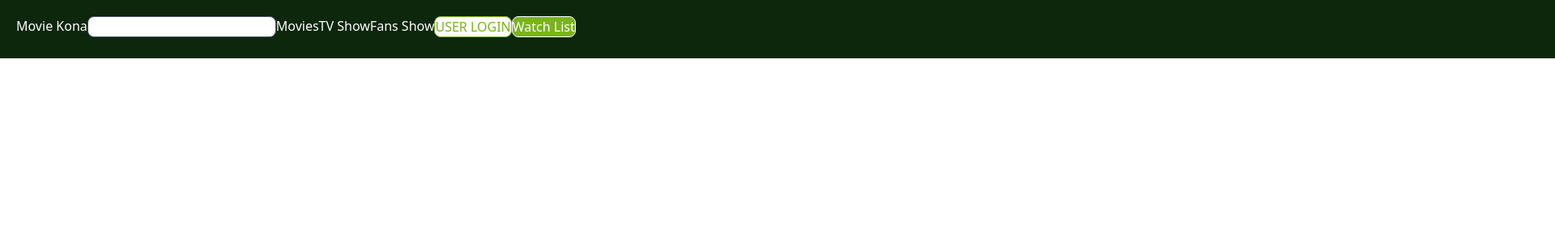
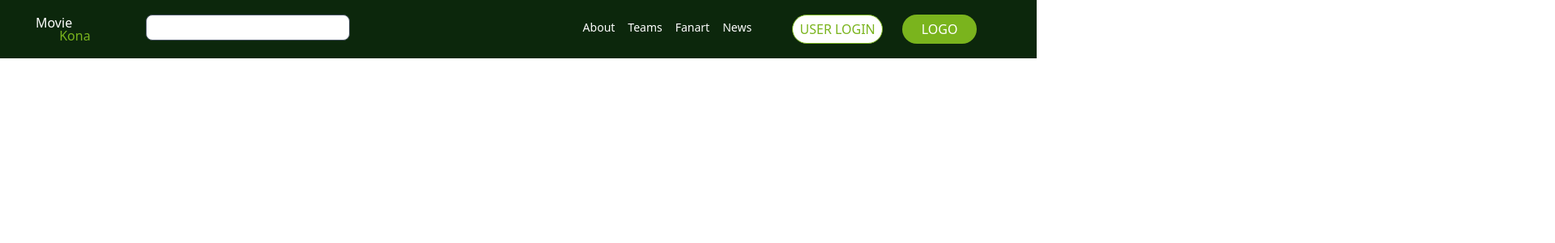
Before and after one commit to anandhusb444/MovieApplicationUI, a React (Vite) app: page / in a window 1280 px wide. Shown: the top 300 px of the page at 81% size, 1920 px wide, since content can reach past the window. Built offline with nearby package versions, Linux system fonts and the light colour scheme.

Commit message:
add nav base style

```diff
--- a/src/Componets/NavBar.jsx
+++ b/src/Componets/NavBar.jsx
@@ -3,40 +3,45 @@ import React from 'react'
 const NavBar = () => {
   return (
     <div>
-      <nav style={{backgroundColor: '#0C270C'}} className='w-600 h-18' >
-        <div className='flex p-5 '>
-        <div className='text-white'>
-            Movie Kona
-        </div>
-        <div>
+      <nav style={{backgroundColor: '#0C270C'}} className='h-18' >
+        <div className='flex p-4'>
+        <div className='text-white relative left-7'>Movie</div>
+        <div className='relative top-4 left-3 text-[#7AB41D]'>Kona</div>
+        <div className='relative left-20 top-0.5'>
             <input type='text'
             placeholder='Search'
             className='rounded-lg border
+              h-8
+              w-63
              border-gray-600
               bg-white
               text-white
               focus:outline-none
               focus:ring-2 focus:ring-blue-500"'
+
             >
             </input>
         </div>
-        <div className='text-white'>
-            Movies
+        <div className='text-white relative left-90 p-2 text-sm'>
+            About
         </div>
-        <div className='text-white'>
-            TV Show
+        <div className='text-white relative left-90 p-2 text-sm'>
+            Teams
         </div>
-        <div className='text-white'>
-            Fans Show
+        <div className='text-white relative left-90 p-2 text-sm'>
+          Fanart
         </div>
-        <div>
-            <button className='bg-white rounded-lg border text-[#7AB41D]' >
+        <div className='text-white relative left-90 p-2 text-sm'>
+          News
+        </div>
+        <div className='relative left-100 p-0.5'>
+            <button className='bg-white rounded-4xl border text-[#7AB41D] w-28 h-9 font-light' >
                 USER LOGIN
             </button>
         </div>
-        <div>
-            <button className='bg-[#7AB41D] rounded-lg border text-white'>
-                Watch List
+        <div className='relative left-105 p-0.5'>
+            <button className='bg-[#7AB41D] rounded-4xl  text-white w-23 h-9 font-light'>
+                LOGO
             </button>
         </div>
 
```
